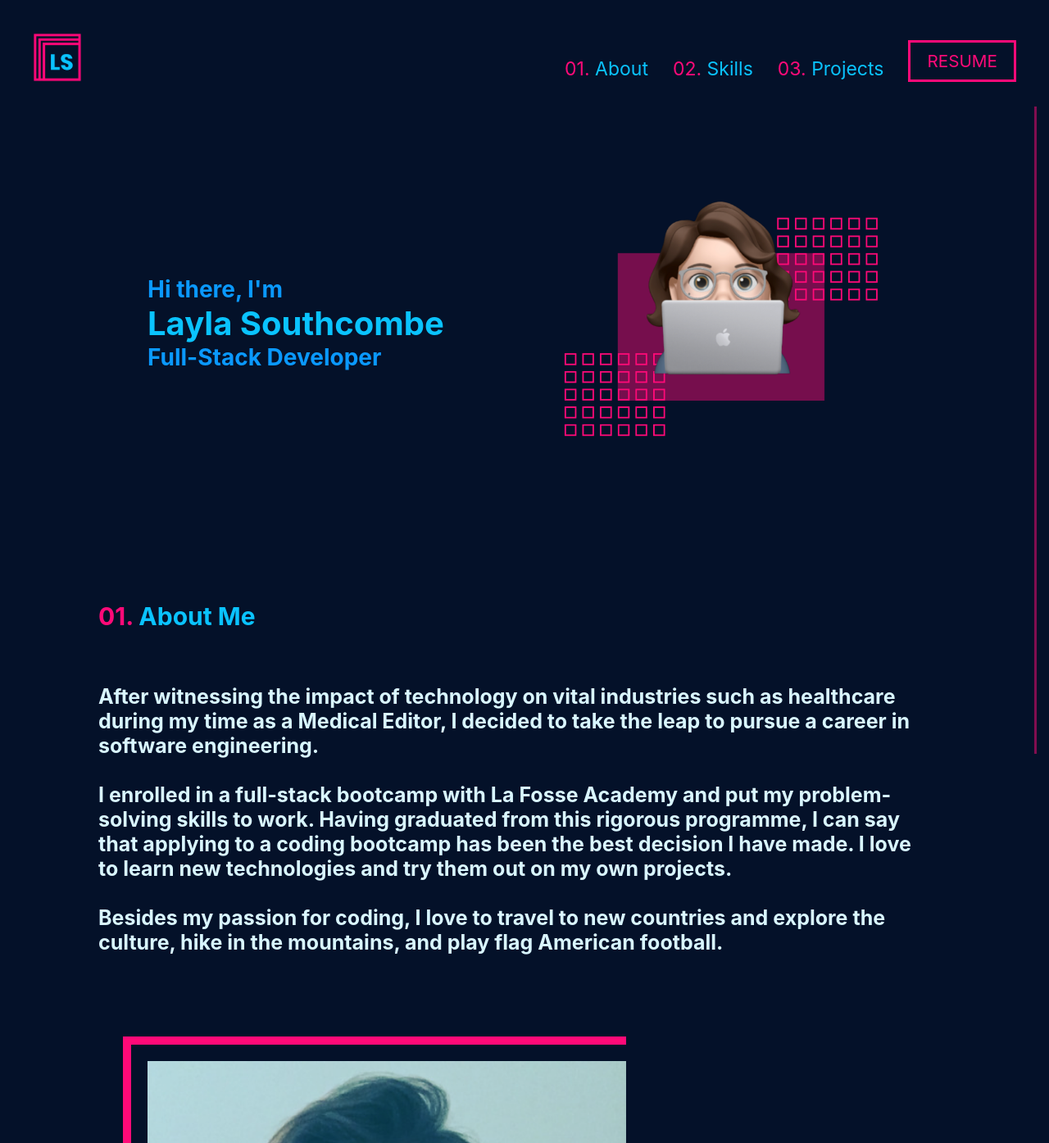
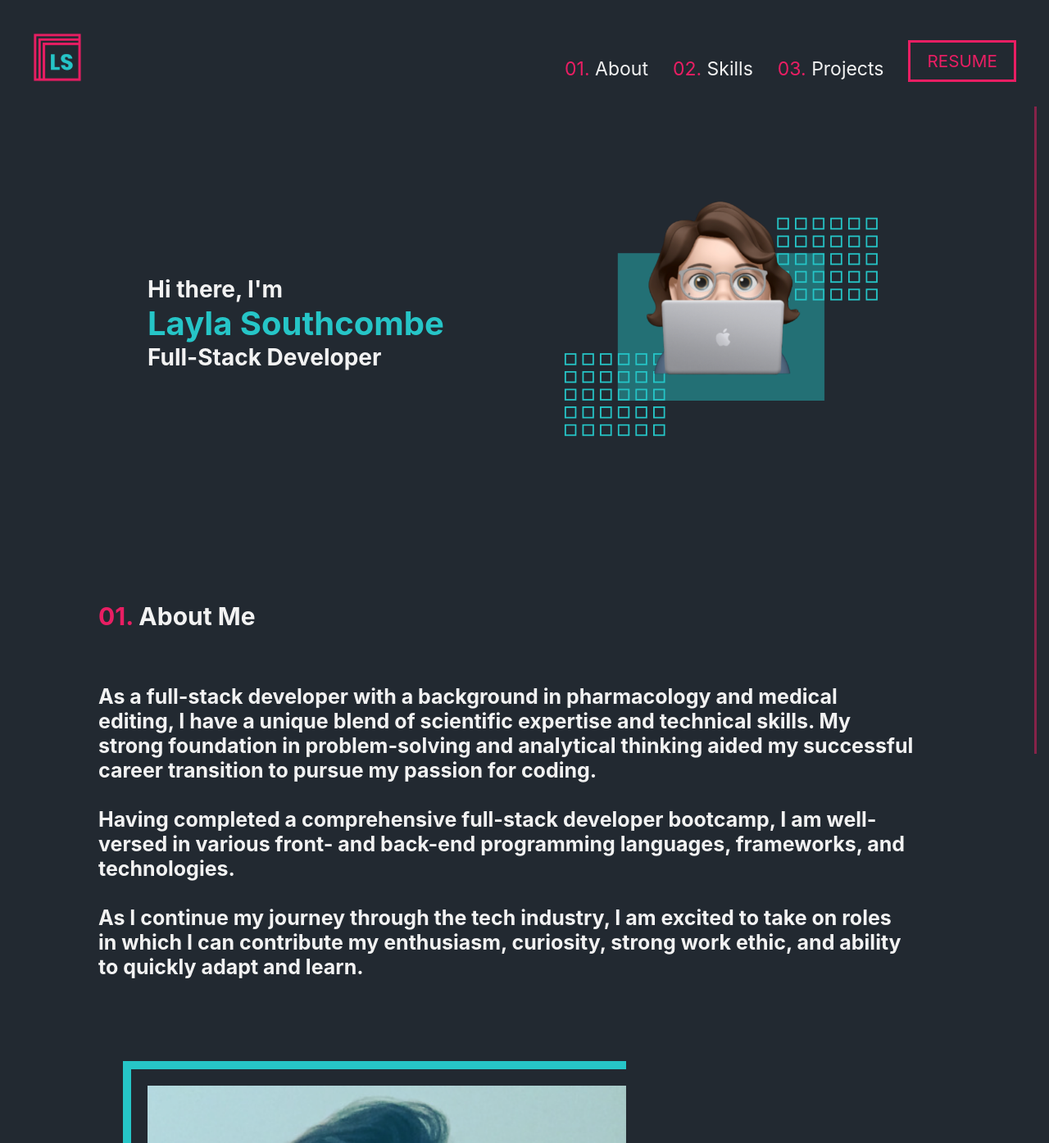
Before and after one commit to LaylaSouthcombe/Portfolio, a React (Create React App) app: page / in a window 1280 px wide. Shown: the top 1395 px of the page at 82% size. Built offline with nearby package versions, Linux system fonts and the light colour scheme.

Commit message:
adjust color scheme

```diff
--- a/src/App.css
+++ b/src/App.css
@@ -2,18 +2,25 @@
   margin: 0;
   padding: 0;
   box-sizing: border-box;
-  color: #0AC3FF;
+  color: var(--white);
 }
+
 :root {
-  --accent-color: #FF0A78;
+  --accent-color: #E91E63;
+  --dark-blue: #222931;
+  --darkish-blue: #313338;
+  --light-blue: #26C5C7;
+  --white: #F2F2F2;
 }
+
 body::-webkit-scrollbar {
   display: none;
 }
 
 body {
   -ms-overflow-style: none;  /* IE and Edge */
-  scrollbar-width: none;  /* Firefox */background-color: #041129;
+  scrollbar-width: none;  /* Firefox */
+  background-color: var(--dark-blue);
 }
 
 .body {
@@ -92,12 +99,13 @@ body {
 }
 
 .introText > h2 {
-  color: #0A99FF;
+  color: var(--white);
   font-size: 1.25rem;
 }
 
 .introText > h1 {
   font-size: 1.75rem;
+  color: var(--light-blue);
 }
 
 .introText {
--- a/src/components/Project/style.css
+++ b/src/components/Project/style.css
@@ -18,7 +18,6 @@
     text-align: right;
 }
 .appType {
-    color: #D9F6FF;
     font-weight: normal;
     margin-bottom: 5px;
 }
@@ -27,7 +26,7 @@
     margin-bottom: 5px;
 }
 .projectSummary {
-    background-color: #005592;
+    background-color: var(--darkish-blue);
     padding: 15px;
 }
 .projectImg {
@@ -39,9 +38,6 @@
     width: 100%;
     height: 100%;
     z-index: -5;
-}
-.projectSummary > p {
-    color: #D9F6FF;
 }
 
 .projectLinks {
@@ -63,7 +59,6 @@
 }
 .projectTech > li {
     padding: 10px 0px 10px 20px;
-    color: #D9F6FF;
     font-size: 12px;
 }
 .linkIcon {
--- a/src/layout/NavBar/style.css
+++ b/src/layout/NavBar/style.css
@@ -3,7 +3,7 @@ header {
     top: 0;
     width: 100%;
     display: flex;
-    background-color: #041129;
+    background-color: var(--dark-blue);
     font-size: 16px;
     z-index: 1;
     justify-content: right;
@@ -62,7 +62,7 @@ header {
 .sideModal {
     position: absolute;
     height: 100vh;
-    background-color: #081e48;
+    background-color: var(--dark-blue);
     width: 70%;
     z-index: 9999;
     display: none;
@@ -111,9 +111,8 @@ header {
 .navIcon {
     margin: 15px;
     padding: 7.5px 10px;
-    background-color: #081e48;
-    border: 3px solid #0AC3FF;
-    background-color: #041129;
+    background-color: var(--dark-blue);
+    border: none;
     outline: none;
     height: 40px;
 }
@@ -133,7 +132,7 @@ header {
 
 #sideBarResume {
     color: var(--accent-color);
-    background-color: #081e48;
+    background-color: var(--dark-blue);
     outline: none;
     padding: 7.5px 10px;
     font-size: 18px;
@@ -274,7 +273,7 @@ header {
 
     #topNavResume {
         color: var(--accent-color);
-        background-color: #041129;
+        background-color: var(--dark-blue);
         outline: none;
         padding: 10px 20px;
         font-size: 0.9em;
--- a/src/pages/About/index.js
+++ b/src/pages/About/index.js
@@ -11,9 +11,9 @@ const About = ({innerRef}) => {
             </div>
             <div className="aboutInfo wrapper">
                 <div className="aboutText">
-                    <p>After witnessing the impact of technology on vital industries such as healthcare during my time as a Medical Editor, I decided to take the leap to pursue a career in software engineering.</p>
-                    <p>I enrolled in a full-stack bootcamp with La Fosse Academy and put my problem-solving skills to work. Having graduated from this rigorous programme, I can say that applying to a coding bootcamp has been the best decision I have made. I love to learn new technologies and try them out on my own projects.</p>
-                    <p>Besides my passion for coding, I love to travel to new countries and explore the culture, hike in the mountains, and play flag American football.</p>
+                    <p>As a full-stack developer with a background in pharmacology and medical editing, I have a unique blend of scientific expertise and technical skills. My strong foundation in problem-solving and analytical thinking aided my successful career transition to pursue my passion for coding.</p>
+                    <p>Having completed a comprehensive full-stack developer bootcamp, I am well-versed in various front- and back-end programming languages, frameworks, and technologies.</p>
+                    <p>As I continue my journey through the tech industry, I am excited to take on roles in which I can contribute my enthusiasm, curiosity, strong work ethic, and ability to quickly adapt and learn.</p>
                 </div>
                 <div className="aboutImgDiv">
                     <img src={headshot} className="aboutImg" alt="" />
--- a/src/pages/About/style.css
+++ b/src/pages/About/style.css
@@ -11,8 +11,8 @@
 }
 
 .aboutImg {
-    border-top: 8px solid var(--accent-color);
-    border-left: 8px solid var(--accent-color);
+    border-top: 8px solid var(--light-blue);
+    border-left: 8px solid var(--light-blue);
     padding-left: 20px;
     padding-top: 20px;
     width: 80%;
@@ -34,22 +34,18 @@
 }
 
 .aboutText > p {
-    color: #D9F6FF;
     margin-bottom: 20px;
     margin-left: 30px;
     font-size: 18px;
 }
 
-.bold {
-    color: #0A99FF;
-}
 @media (min-width: 320px){
     .aboutImgDiv {
         margin-left: 70px;
     }
     .aboutImg {
-        border-top: 10px solid var(--accent-color);
-        border-left: 10px solid var(--accent-color);
+        border-top: 10px solid var(--light-blue);
+        border-left: 10px solid var(--light-blue);
     }
     .aboutInfo {
         max-width: 90%;
--- a/src/pages/Skills/style.css
+++ b/src/pages/Skills/style.css
@@ -43,7 +43,7 @@
     justify-items: center;
 }
 .skillsIcons > div {
-    background-color: #014372;
+    background-color: var(--darkish-blue);
     text-align: center;
     font-size: 10px;
     box-shadow: rgba(3, 9, 22, 0.5) 0px 2.5px 15px;
```
Also changed, not shown: src/images/logo.png, src/images/memojiSquares.png.
